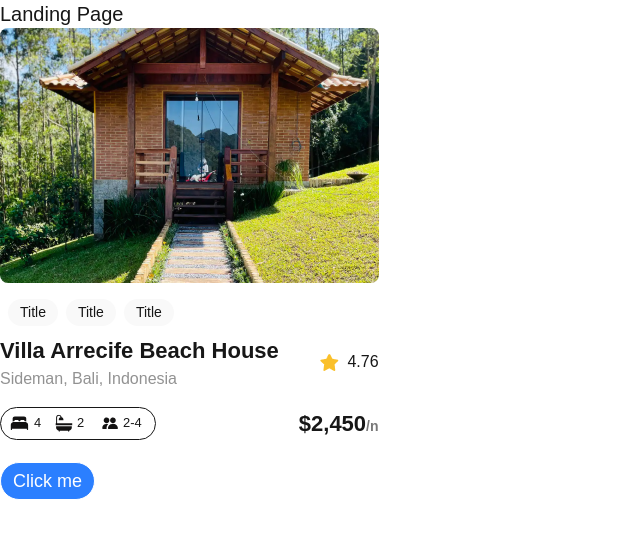
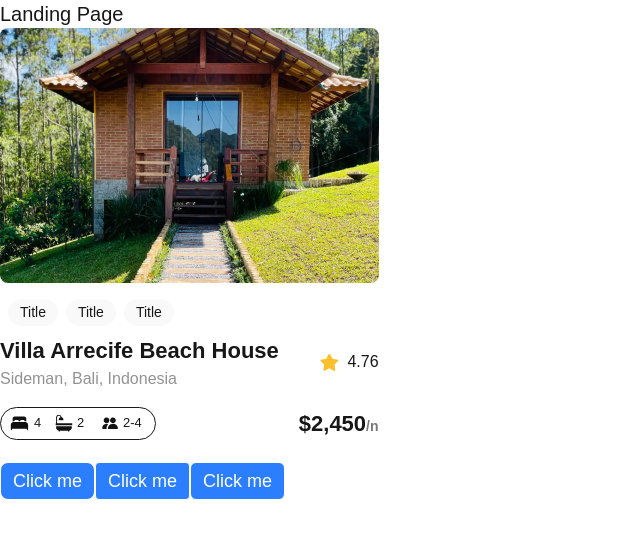
Before and after one commit to juskins/alx-project-0x00-setup, a Next.js app in the folder alx-project-0x00/: page /landing in a window 1280 px wide. Shown: the top 538 px of the page, without its empty margins (0-640 px from the left). Built offline with nearby package versions, Linux system fonts and the light colour scheme.

Commit message:
Create a button

```diff
--- a/alx-project-0x00/components/Button.tsx
+++ b/alx-project-0x00/components/Button.tsx
@@ -1,8 +1,8 @@
 import { ButtonProps } from "@/interfaces";
 
-const Button: React.FC<ButtonProps> = ({title,size,shape}) => {
+const Button: React.FC<ButtonProps> = ({title,styles}) => {
    return (
-      <button className={`border px-3 py-1 text-lg mt-3  bg-blue-500 text-white rounded-full size-${size} ${shape}`}>{title}</button>
+      <button className={`border px-3 py-1 text-lg mt-3  bg-blue-500 text-white rounded-full ${styles}`}>{title}</button>
    )
 }
 
--- a/alx-project-0x00/interfaces/index.ts
+++ b/alx-project-0x00/interfaces/index.ts
@@ -4,6 +4,5 @@ export interface PillProps {
 
 export interface ButtonProps{
    title: string,
-   size: 'small' | 'medium' | 'large',
-   shape: 'rounded-sm' | 'rounded-md' | 'rounded-full'
+   styles: string
 }
--- a/alx-project-0x00/pages/landing.tsx
+++ b/alx-project-0x00/pages/landing.tsx
@@ -6,7 +6,9 @@ const Landing: React.FC = () => {
       <div>
          <h1 className=" text-xl font-extralight">Landing Page</h1>
          <Card />
-         <Button title="Click me" size="small" shape="rounded-full" />
+         <Button title="Click me" styles="rounded-lg" />
+         <Button title="Click me" styles="rounded-sm" />
+         <Button title="Click me" styles="rounded-md" />
       </div>
    )
 }
```
